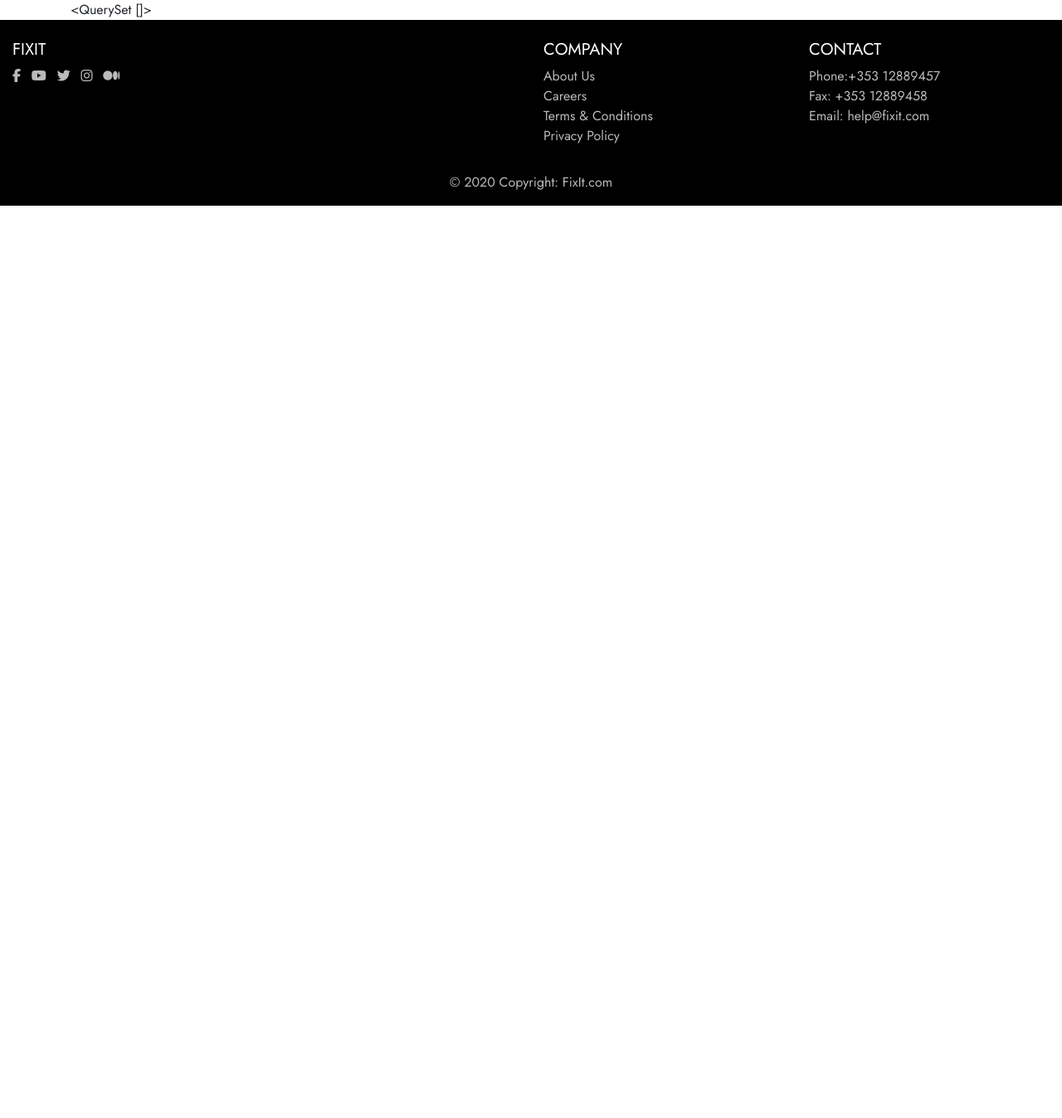
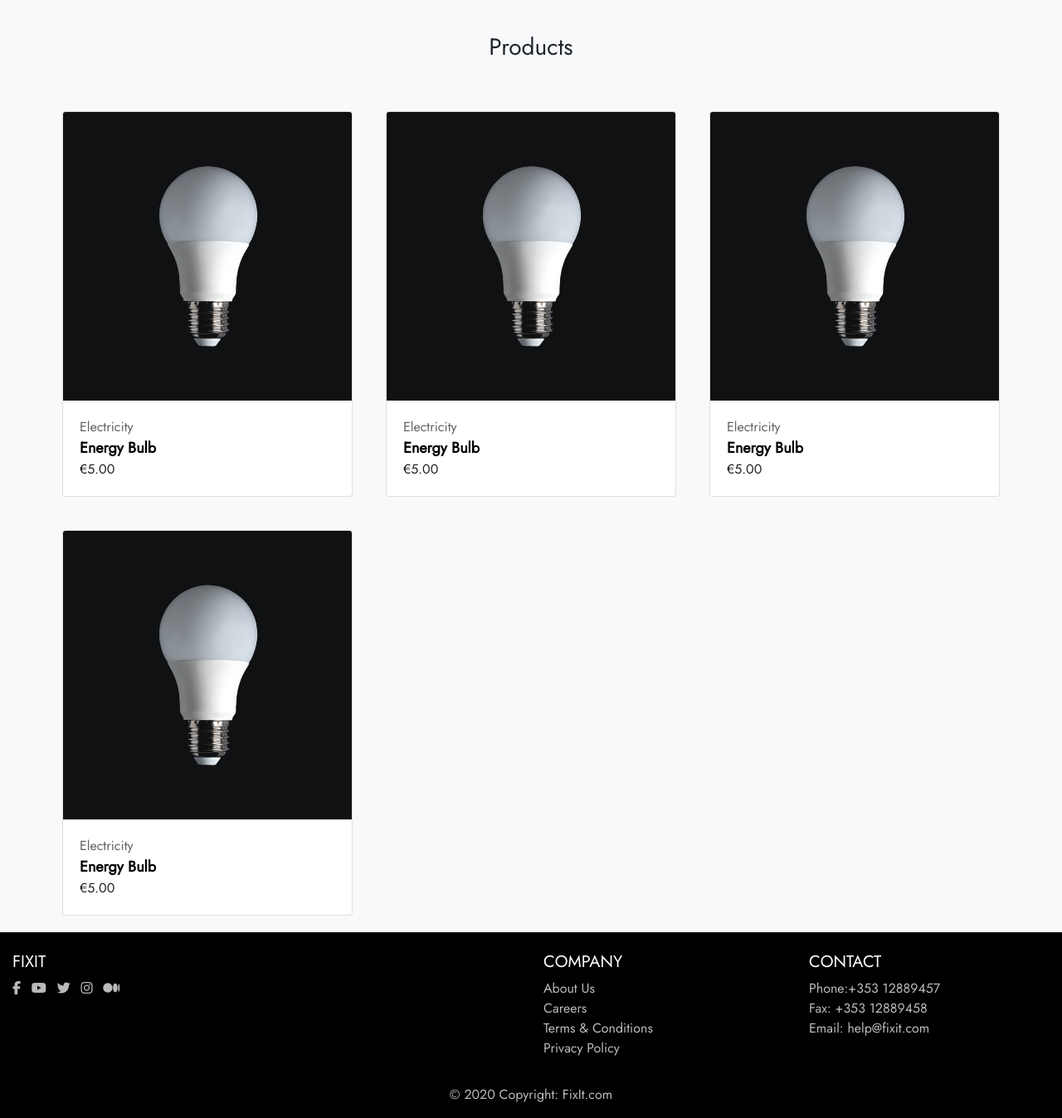
Before and after one commit to seamusmacg/fixit_v1, a Django app: page /products/ in a window 1280 px wide. Shown: the part 160-1508 px from the top of the page at 83% size. Before the commit the page ends 408 px from the top, so only its background shows below. Run offline with Django 3.2, Linux system fonts and the light colour scheme; data that the repository does not hold is empty; some libraries are stand-ins or nearby versions.

Commit message:
Add products section

```diff
--- a/products/templates/products/products.html
+++ b/products/templates/products/products.html
@@ -10,13 +10,104 @@
 {% endblock %}
 
 {% block content %}
-<div class="container">
-    <div class="row">
-        <div class="col">
-            {{ products }}
+<!-- Products Section -->
+<section class="bg-light">
+    <div class="row align-items-center">
+        <div class="col-12">
+            <h3 class="products-header">Products</h3>
         </div>
     </div>
-</div>
-
+    <div class="container">
+        <div class="row">
+                <div class="row">
+                    <div class="col-6 col-md-4 img-card">
+                        <div class="card mb-7">
+                            <div>
+                               <a href=""><img class="card-img-top" src="/media/energy-bulb.jpg" alt=""></a>
+                            </div>
+                            <div class="card-body">
+                                <!-- Category -->
+                                <div>
+                                    <a class="category-card" href="#">Electricity</a>
+                                </div>
+                                <!-- Title -->
+                                <div>
+                                    <a class="title-card" href="#">Energy Bulb</a>
+                                </div>
+                                <!-- Price -->
+                                <div class=>
+                                    €5.00
+                                </div>
+                            </div>
+                        </div>
+                    </div>
+                    <div class="col-6 col-md-4 img-card">
+                        <div class="card mb-7">
+                            <div>
+                               <a href=""><img class="card-img-top" src="/media/energy-bulb.jpg" alt=""></a>
+                            </div>
+                            <div class="card-body">
+                                <!-- Category -->
+                                <div>
+                                    <a class="category-card" href="#">Electricity</a>
+                                </div>
+                                <!-- Title -->
+                                <div>
+                                    <a class="title-card" href="#">Energy Bulb</a>
+                                </div>
+                                <!-- Price -->
+                                <div class=>
+                                    €5.00
+                                </div>
+                            </div>
+                        </div>
+                    </div>
+                    <div class="col-6 col-md-4 img-card">
+                        <div class="card mb-7">
+                            <div>
+                               <a href=""><img class="card-img-top" src="/media/energy-bulb.jpg" alt=""></a>
+                            </div>
+                            <div class="card-body">
+                                <!-- Category -->
+                                <div>
+                                    <a class="category-card" href="#">Electricity</a>
+                                </div>
+                                <!-- Title -->
+                                <div>
+                                    <a class="title-card" href="#">Energy Bulb</a>
+                                </div>
+                                <!-- Price -->
+                                <div class=>
+                                    €5.00
+                                </div>
+                            </div>
+                        </div>
+                    </div>
+                    <div class="col-6 col-md-4 img-card">
+                        <div class="card mb-7">
+                            <div>
+                               <a href=""><img class="card-img-top" src="/media/energy-bulb.jpg" alt=""></a>
+                            </div>
+                            <div class="card-body">
+                                <!-- Category -->
+                                <div>
+                                    <a class="category-card" href="#">Electricity</a>
+                                </div>
+                                <!-- Title -->
+                                <div>
+                                    <a class="title-card" href="#">Energy Bulb</a>
+                                </div>
+                                <!-- Price -->
+                                <div class=>
+                                    €5.00
+                                </div>
+                            </div>
+                        </div>
+                    </div>
+                </div>
+            </div>
+        </div>
+    </div>
+</section>
 
 {% endblock %}
--- a/static/css/base.css
+++ b/static/css/base.css
@@ -83,3 +83,36 @@
 .footer-items {
     color: #bababa !important;
 }
+
+.products-header {
+    text-align: center !important;
+    padding: 20px;
+    margin: 20px;
+}
+
+.category-card {
+    font-size: medium;
+    color: rgb(102, 98, 98) !important;
+}
+
+.title-card {
+    font-weight: bold;
+    font-size: large;
+    color: black !important;
+}
+
+.category-card a:hover {
+    text-decoration: none !important;
+}
+
+.title-card a:hover {
+    color: rgb(102, 98, 98) !important;
+}
+
+.price-card {
+    color: rgb(128, 122, 122) !important;
+}
+
+.img-card {
+    padding: 20px;
+}
```
